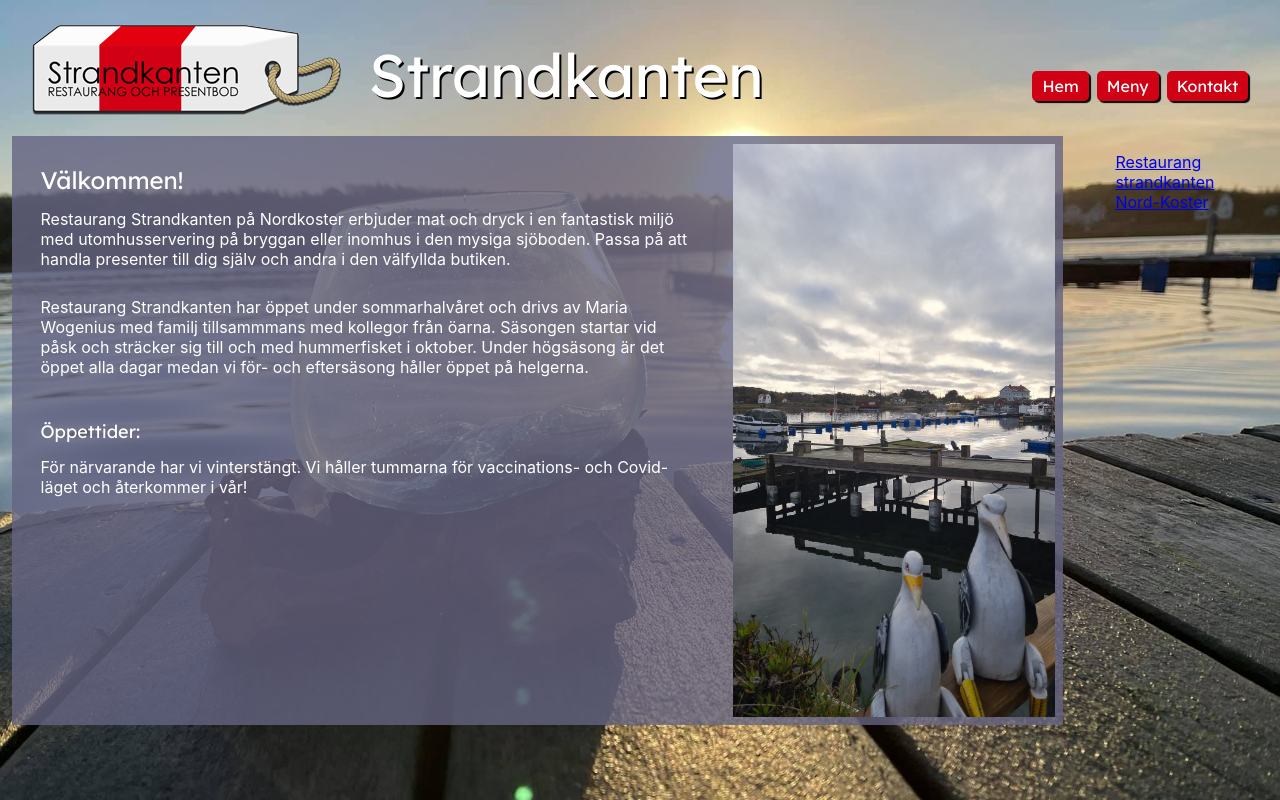
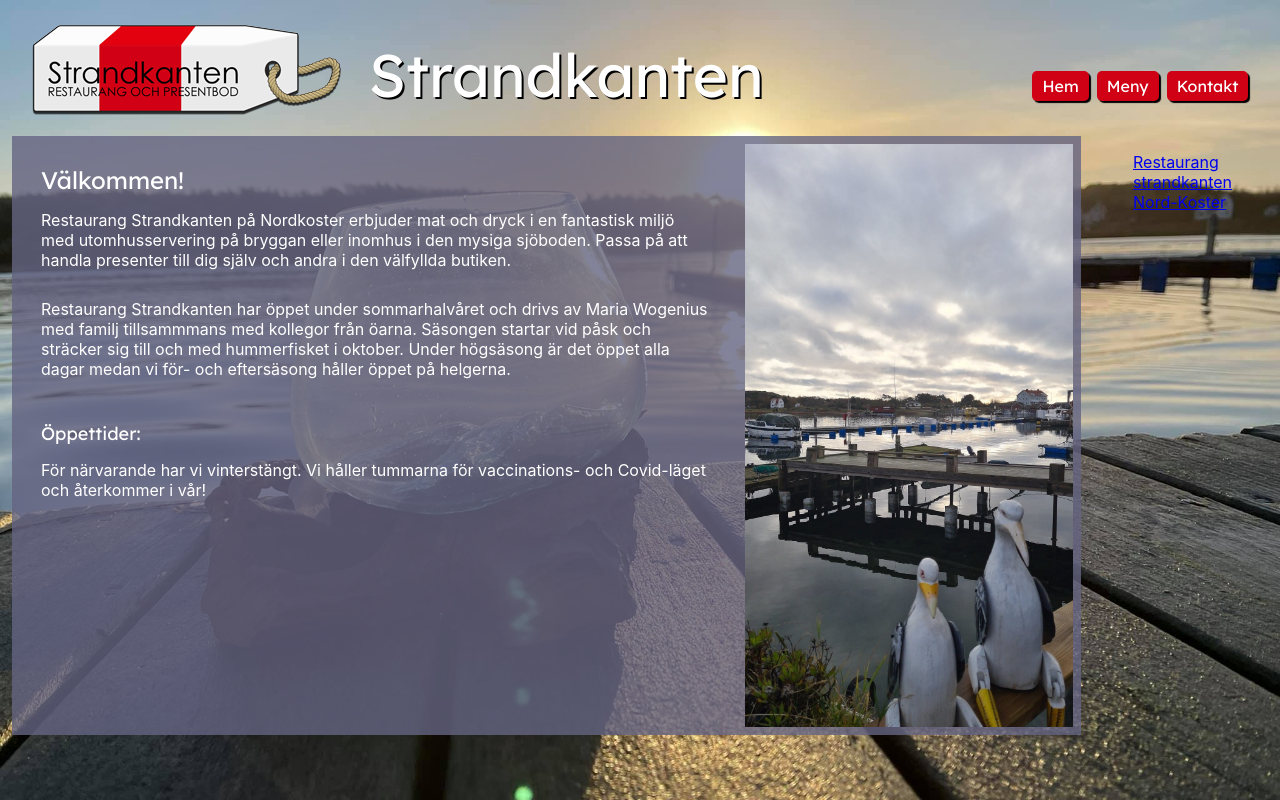
Before and after one commit to LisaStur/kanten, a React (Create React App) app: page / in a window 1280 px wide. Built offline with nearby package versions, Linux system fonts and the light colour scheme; a web font is replaced by a local one.

Commit message:
Trying to fix the fb witdh

```diff
--- a/src/Home.js
+++ b/src/Home.js
@@ -58,6 +58,7 @@
 
   @media (min-width: 668px) {
     flex-direction: row;
+    width: 100%;
   }
 `
 const FbSection = styled.div`
@@ -67,7 +68,7 @@
 
   @media (min-width: 668px) {
     align-items: flex-end;
-    margin-right: 2%;
+    margin-right: 8px;
     margin-top: 12px;
   }
 `
```
